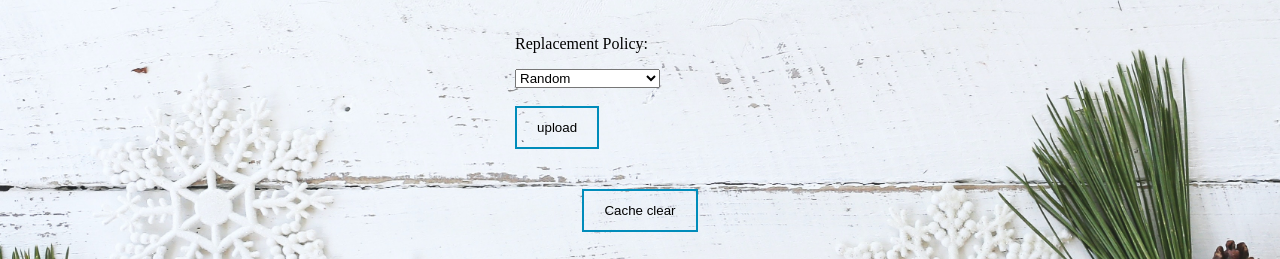
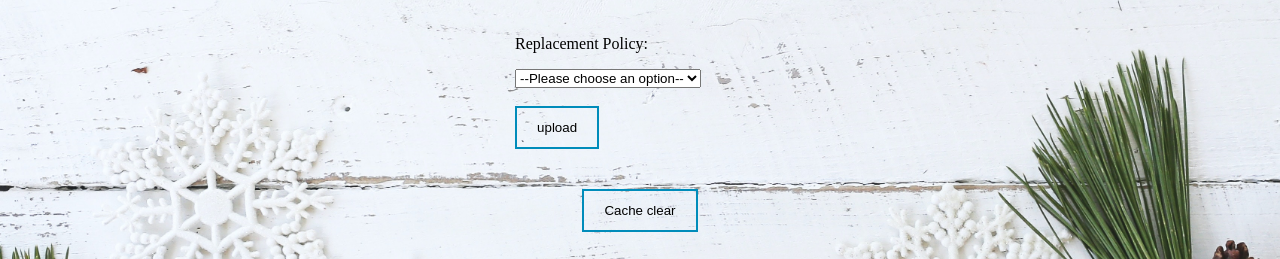
Before and after one commit to hazelduan/webapp, a Python web app: template frontend/app/templates/memcache_option.html in a window 1280 px wide. Shown: the part 286-545 px from the top of the page. Run offline with Jinja, Linux system fonts and the light colour scheme; the template is opened without the code that fills it, so the values that code supplies are empty.

Commit message:
update memoption html

```diff
--- a/frontend/app/templates/memcache_option.html
+++ b/frontend/app/templates/memcache_option.html
@@ -25,7 +25,8 @@
         <br>
         <p for="policy">Replacement Policy: <br>{{replace_policy}}</p>
         <select name="policy" id="policy">
-            <option value="Random" style="display:none">Random</option>
+          <option value="">--Please choose an option--</option>
+          <option value="Random">Random</option>
             <option value="LRU">Least Recently Used</option>
         </select>
           <br><br>
```
